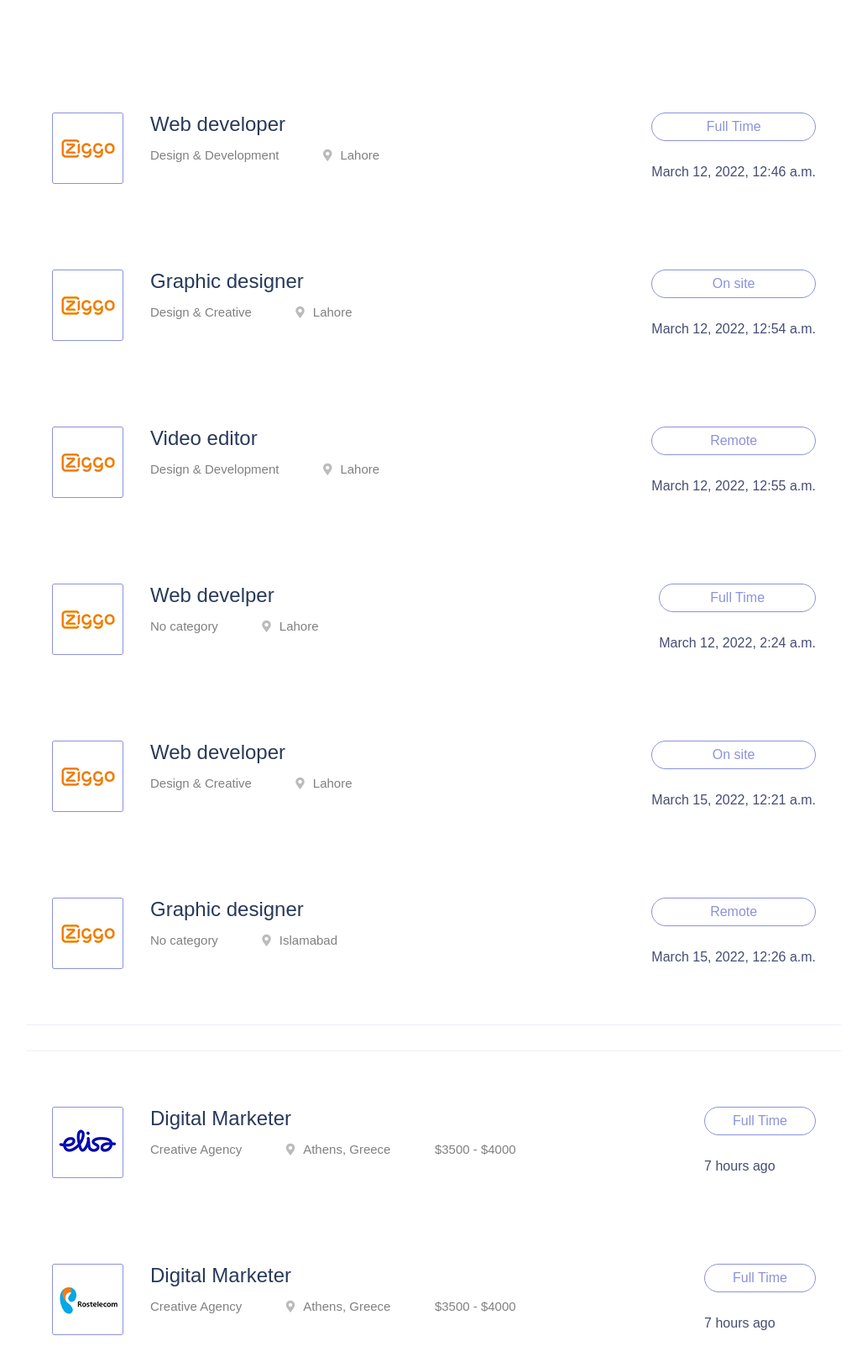
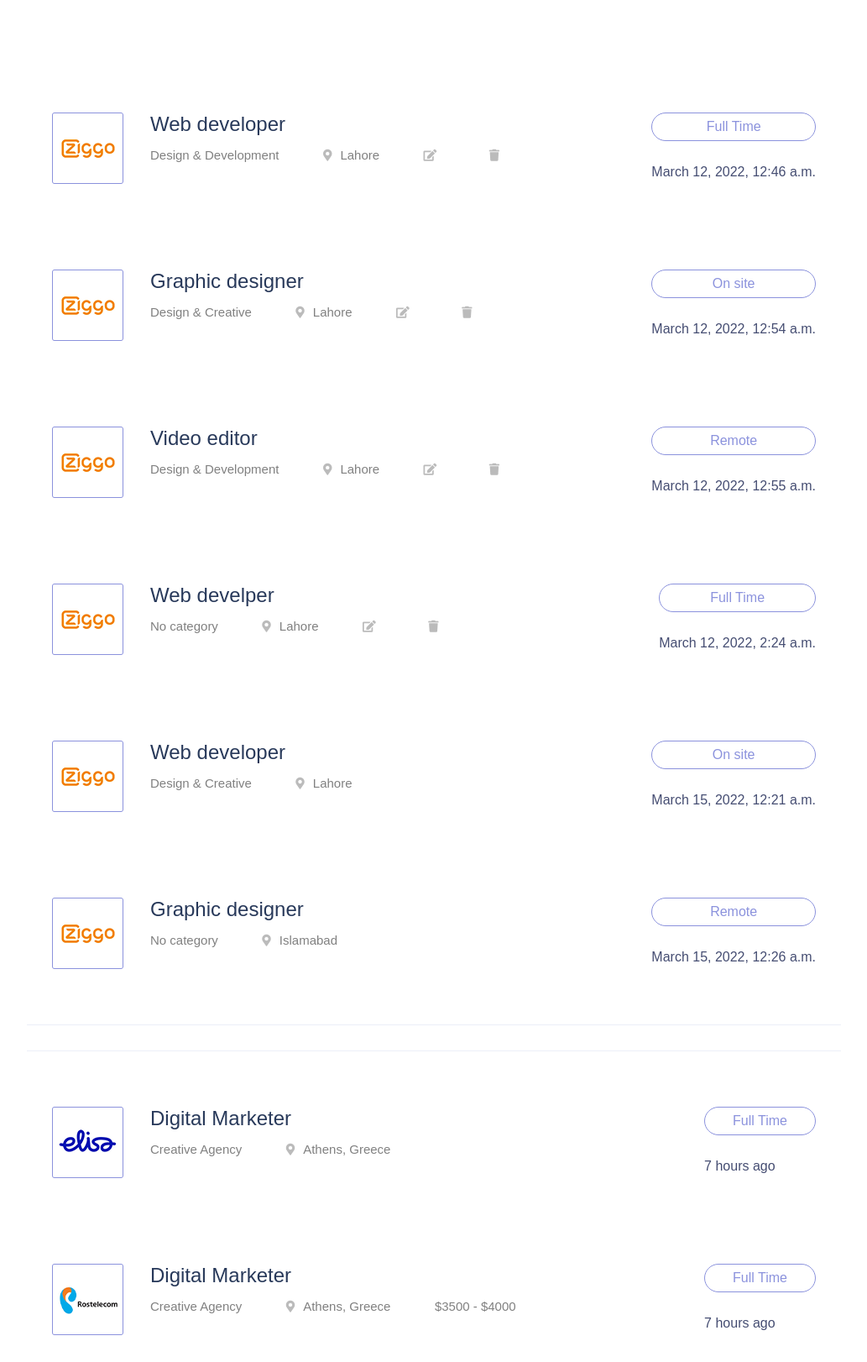
Before and after one commit to abdur-rehman-ali/instantHiring, a Django app: page / in a window 1280 px wide. Shown: the part 2879-4501 px from the top of the page at 84% size, without its empty margins (123-1156 px from the left). Run offline with Django 3.2, Linux system fonts and the light colour scheme; a user stored in the database is signed in; data comes from the database, SQL or seed files in the repository; both versions use the stored data as it was after the commit; some libraries are stand-ins or nearby versions; some web fonts are replaced.

Commit message:
making posts editable and deleteable

```diff
--- a/main/templates/main/index.html
+++ b/main/templates/main/index.html
@@ -218,6 +218,10 @@ InstantHiring
                     <li>
                       <i class="fas fa-map-marker-alt"></i>{{dt.location}}
                     </li>
+                    {% if request.user.username == dt.author %}
+                    <li><a href=""><i class="fa fa-edit"></a></i></li>
+                    <li><a href=""><i class="fa fa-trash"></a></i></li>
+                    {% endif %}
                   </ul>
                 </div>
               </div>
@@ -243,14 +247,17 @@ InstantHiring
                     <li>
                       <i class="fas fa-map-marker-alt"></i>Athens, Greece
                     </li>
-                    <li>$3500 - $4000</li>
+
+
                   </ul>
                 </div>
               </div>
               <div class="items-link f-right">
                 <a href="job_details.html">Full Time</a>
                 <span>7 hours ago</span>
+
               </div>
+
             </div>
             <!-- single-job-content -->
             <div class="single-job-items mb-30">
--- a/main/templates/main/layout.html
+++ b/main/templates/main/layout.html
@@ -14,6 +14,9 @@
       type="image/x-icon"
       href="assets/img/favicon.ico"
     />
+
+    {% comment %} Font awesone CDN  {% endcomment %}
+    <link rel="stylesheet" href="https://cdnjs.cloudflare.com/ajax/libs/font-awesome/4.7.0/css/font-awesome.min.css">
 
     <!-- CSS here -->
     <link
```
Also changed, not shown: db.sqlite3.
